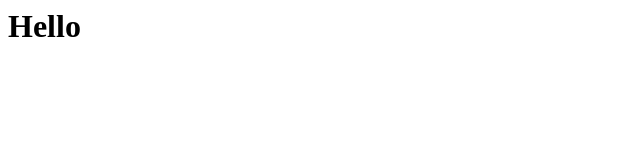
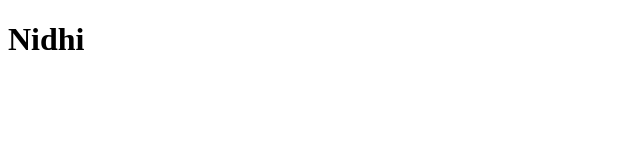
Before and after one commit to Nidhi-1235/gitintro, a plain HTML site: page index.html in a window 1280 px wide. Shown: the whole page, without its empty margins (0-640 px from the left). Drawn offline with Linux system fonts and the light colour scheme.

Commit message:
index file updated

```diff
--- a/index.html
+++ b/index.html
@@ -1,3 +1,11 @@
-<html>
-    <h1>Hello</h1>
+<!DOCTYPE html>
+<html lang="en">
+<head>
+    <meta charset="UTF-8">
+    <meta name="viewport" content="width=device-width, initial-scale=1.0">
+    <title>Document</title>
+</head>
+<body>
+    <h1>Nidhi</h1>
+</body>
 </html>
```
